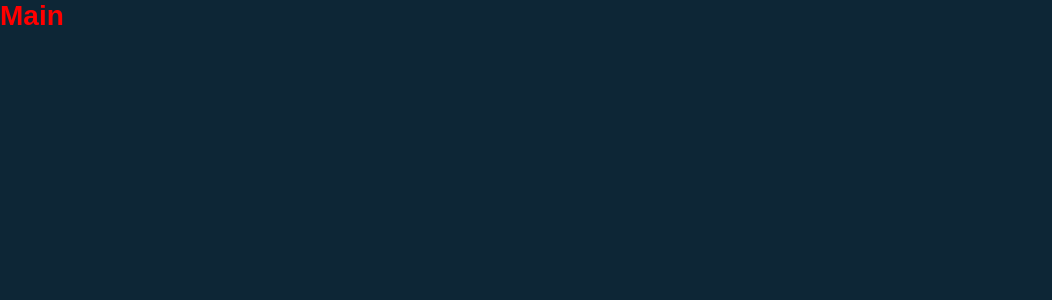
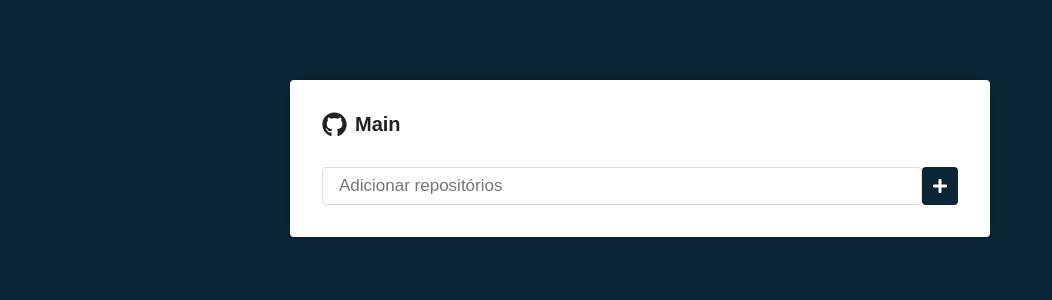
Before and after one commit to MarcosVel/repos-project, a React (Create React App) app: page / in a window 1280 px wide. Shown: the top 300 px of the page, without its empty margins (0-1052 px from the left). Built offline with nearby package versions, Linux system fonts and the light colour scheme.

Commit message:
main view

```diff
--- a/package.json
+++ b/package.json
@@ -8,6 +8,7 @@
     "@testing-library/user-event": "^13.5.0",
     "react": "^17.0.2",
     "react-dom": "^17.0.2",
+    "react-icons": "^4.3.1",
     "react-router-dom": "^6.2.2",
     "react-scripts": "5.0.0",
     "styled-components": "^5.3.3",
--- a/src/pages/Main/index.jsx
+++ b/src/pages/Main/index.jsx
@@ -1,9 +1,24 @@
 import React from 'react'
-import { Title } from './styles.js'
+import { Container, Form, SubmitBtn } from './styles'
+import { FaGithub, FaPlus } from 'react-icons/fa'
 
 function Main() {
   return (
-    <Title>Main</Title>
+    <Container>
+      <h1>
+        <FaGithub size={25} />
+        Main
+      </h1>
+
+      <Form onSubmit={() => { }}>
+        <input type="text" placeholder="Adicionar repositórios" />
+
+        <SubmitBtn>
+          <FaPlus color='#fff' size={16} />
+
+        </SubmitBtn>
+      </Form>
+    </Container>
   )
 }
 
--- a/src/pages/Main/styles.js
+++ b/src/pages/Main/styles.js
@@ -1,5 +1,44 @@
 import styled from 'styled-components';
 
-export const Title = styled.h1`
-  color: red;
+export const Container = styled.div`
+  max-width: 700px;
+  background-color: #fff;
+  border-radius: 4px;
+  padding: 32px;
+  margin: 80px auto;
+  box-shadow: 0 0 20px rgba(0, 0, 0, 0.2);
+
+  h1 {
+    display: flex;
+    align-items: center;
+    font-size: 20px;
+
+    svg {
+      margin-right: 8px;
+    }
+  }
+
 `
+
+export const Form = styled.form`
+  display: flex;
+  margin-top: 30px;
+
+  input {
+    flex: 1;
+    border: 1px solid #ddd;
+    padding: 8px 16px;
+    border-radius: 4px;
+    font-size: 17px;
+  }
+`
+
+export const SubmitBtn = styled.button`
+  display: flex;
+  justify-content: center;
+  align-items: center;
+  background-color: #0d2636;
+  border: 0;
+  border-radius: 4px;
+  padding: 10px;
+`
```
Also changed, not shown: 1 other file (tests, documents, lock files or other folders).
